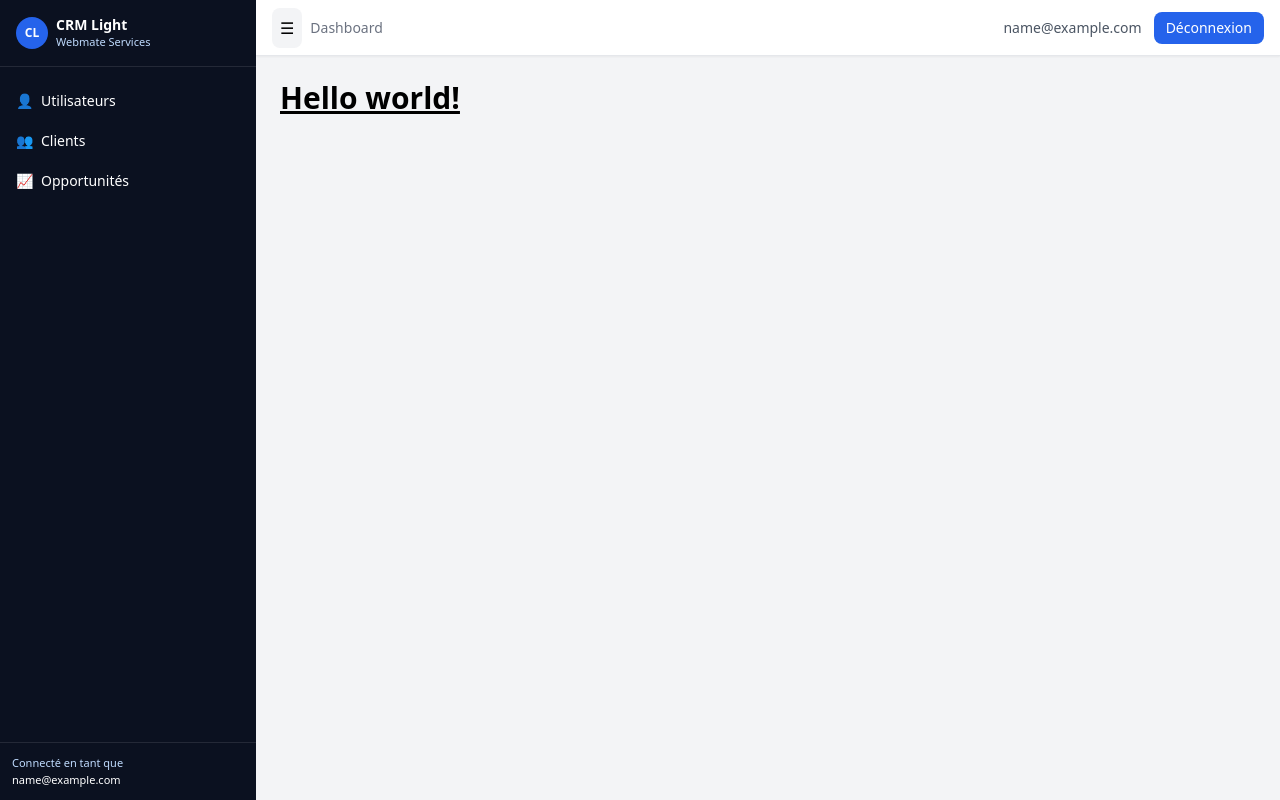
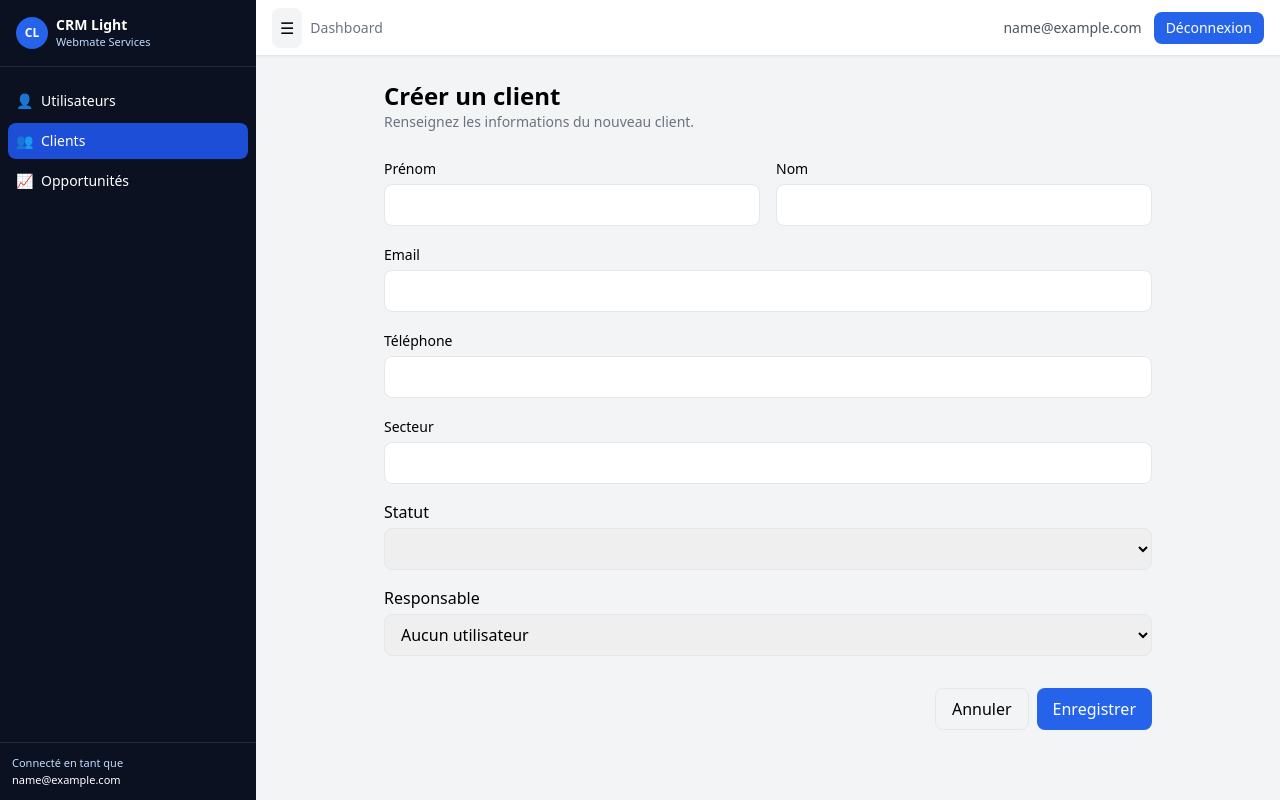
Before and after one commit to ya-pou/frontend-light-crm, an Angular app: page /customers/new in a window 1280 px wide. Before the commit this address led to /dashboard. Built offline with nearby package versions, Linux system fonts and the light colour scheme; sample sign-in values are in the browser's storage.

Commit message:
feat(customers): create manage form for customers

```diff
--- a/src/app/app.routes.ts
+++ b/src/app/app.routes.ts
@@ -36,7 +36,21 @@ export const routes: Routes = [
         loadComponent: () =>
           import('./features/customers/customers.component').then((c) => c.CustomersComponent),
       },
-      { path: '', redirectTo: 'dashboard', pathMatch: 'full' },
+      {
+        path: 'customers/new',
+        loadComponent: () =>
+          import('./features/customers/customer-form.component').then(
+            (c) => c.CustomerFormComponent
+          ),
+      },
+      {
+        path: 'customers/:id',
+        loadComponent: () =>
+          import('./features/customers/customer-form.component').then(
+            (c) => c.CustomerFormComponent
+          ),
+      },
+      { path: '', redirectTo: '', pathMatch: 'full' },
     ],
   },
 
--- /dev/null
+++ b/src/app/features/customers/customer-form.component.html
@@ -0,0 +1,88 @@
+<div class="max-w-3xl mx-auto space-y-6">
+  <div>
+    <!-- Title -->
+    @if (mode() === 'create') {
+    <h1 class="text-2xl font-semibold">Créer un client</h1>
+    <p class="text-gray-500 text-sm">Renseignez les informations du nouveau client.</p>
+    }
+    @else if (mode() === 'edit') {
+    <h1 class="text-2xl font-semibold">Modifier le client</h1>
+    <p class="text-gray-500 text-sm">Mettre à jour les informations de {{ `${customer()?.lastName} ${customer()?.name}`
+      }}</p>
+    }
+    @else {
+    <h1 class="text-2xl font-semibold">Client</h1>
+    <p class="text-gray-500 text-sm">Informations de {{ `${customer()?.lastName} ${customer()?.name}`}}.</p>
+    }
+  </div>
+
+  @if (loading()) {
+  <div class="text-gray-500">Chargement...</div>
+  }
+
+  @if (error()) {
+  <div class="text-red-500">{{ error() }}</div>
+  }
+
+  <form [formGroup]="form" (ngSubmit)="onSubmit()" class="space-y-4">
+    <!-- Nom -->
+    <div class="grid sm:grid-cols-2 gap-4">
+      <div>
+        <label class="text-sm font-medium">Prénom</label>
+        <input type="text" formControlName="name" class="w-full mt-1 px-3 py-2 border rounded-lg" />
+      </div>
+
+      <div>
+        <label class="text-sm font-medium">Nom</label>
+        <input type="text" formControlName="lastName" class="w-full mt-1 px-3 py-2 border rounded-lg" />
+      </div>
+    </div>
+
+    <!-- Email -->
+    <div>
+      <label class="text-sm font-medium">Email</label>
+      <input type="email" formControlName="email" class="w-full mt-1 px-3 py-2 border rounded-lg" />
+    </div>
+
+    <div>
+      <label class="text-sm font-medium">Téléphone</label>
+      <input type="tel" formControlName="telephone" class="w-full mt-1 px-3 py-2 border rounded-lg" />
+    </div>
+
+    <div>
+      <label class="text-sm font-medium">Secteur</label>
+      <input type="text" formControlName="sector" class="w-full mt-1 px-3 py-2 border rounded-lg" />
+    </div>
+
+    <div>
+      <label for="text-sm font-medium">Statut</label>
+      <select formControlName="status" class="w-full mt-1 px-3 py-2 border rounded-lg">
+        <option value="active">Actif</option>
+        <option value="inactive">Inactif</option>
+      </select>
+    </div>
+
+    <div>
+      <label for="userId">Responsable</label>
+      <select id="userId" formControlName="userId" class="w-full mt-1 px-3 py-2 border rounded-lg">
+        <option [value]="null">Aucun utilisateur</option>
+        @for(u of users(); track u.id) {
+        <option [value]="u.id">{{`${u.lastName} ${u.name}`}}</option>
+        }
+      </select>
+    </div>
+    <!-- Buttons -->
+    <div class="flex justify-end gap-2 pt-4">
+
+      <button type="button" class="px-4 py-2 rounded-lg border" (click)="onCancel()">
+        Annuler
+      </button>
+
+      @if (mode() !== 'view') {
+      <button type="submit" class="px-4 py-2 rounded-lg bg-brand-600 text-white hover:bg-brand-700 transition">
+        Enregistrer
+      </button>
+      }
+    </div>
+  </form>
+</div>
--- /dev/null
+++ b/src/app/features/customers/customer-form.component.ts
@@ -0,0 +1,144 @@
+import { Component, OnInit, signal } from '@angular/core';
+import { FormBuilder, FormGroup, ReactiveFormsModule, Validators } from '@angular/forms';
+import { UserListItem, UserRole } from '../../core/api/users.service';
+import { CustomerListItem, CustomersService } from '../../core/api/customers.service';
+import { ActivatedRoute, Route, Router } from '@angular/router';
+import { AuthService } from '../../core/auth/auth.service';
+
+@Component({
+  standalone: true,
+  selector: 'app-customer-form',
+  imports: [ReactiveFormsModule],
+  templateUrl: './customer-form.component.html',
+})
+export class CustomerFormComponent implements OnInit {
+  mode = signal<'create' | 'edit' | 'view'>('view');
+  customerId = signal<number | null>(null);
+  loading = signal(false);
+  error = signal<string>('');
+  customer = signal<CustomerListItem | null>(null);
+  users = signal<any[]>([]);
+  form!: FormGroup;
+  currentUser: any;
+
+  constructor(
+    private route: ActivatedRoute,
+    private router: Router,
+    private fb: FormBuilder,
+    private customerService: CustomersService,
+    private auth: AuthService
+  ) {}
+
+  ngOnInit() {
+    this.currentUser = this.auth.currentUser();
+    this.detectMode();
+
+    this.form = this.fb.group({
+      name: ['', Validators.required],
+      lastName: ['', Validators.required],
+      email: ['', [Validators.required, Validators.email]], //Todo validate email format
+      telephone: [''],
+      sector: [''],
+      status: [''],
+      userId: [null],
+    });
+  }
+
+  private detectMode() {
+    const { path } = this.route.snapshot.routeConfig!;
+    const id = this.route.snapshot.paramMap.get('id');
+    console.log(path);
+    if (path === 'customers/new') {
+      this.mode.set('create');
+      return;
+    }
+
+    if (path != 'new' && id) {
+      const numericId = Number(id);
+      if (!isNaN(numericId)) {
+        this.customerId.set(numericId);
+        this.loadCUstomer(numericId);
+        return;
+      }
+    }
+
+    this.error.set('URL invalide');
+  }
+
+  private setupModeWithPermissions(customer: CustomerListItem) {
+    const current = this.auth.currentUser();
+
+    // ADMIN → full edit
+    if (current.profil === UserRole.ADMIN) {
+      this.mode.set('edit');
+      return;
+    }
+
+    // MANAGER → peut modifier uniquement ses clients et les clients de ses utilisateurs
+    console.log(current.profil === UserRole.MANAGER);
+
+    if (current.profil === UserRole.MANAGER && customer.user?.id === current.sub) {
+      this.mode.set('edit');
+      return;
+    } else if (
+      //Modification de leur propre client
+      (current.profil === UserRole.USER || current.profil === UserRole.MANAGER) &&
+      customer.user?.id === current.sub
+    ) {
+      this.mode.set('edit');
+      return;
+    }
+
+    // USER → lecture seule
+    this.mode.set('view');
+    this.form.disable();
+  }
+
+  loadCUstomer(id: number) {
+    this.customerService.findOne(id).subscribe({
+      next: (data) => {
+        this.customer.set(data);
+        this.form.patchValue({
+          name: data.name,
+          lastName: data.lastName,
+          email: data.email,
+          telephone: data.telephone,
+          sector: data.sector,
+          status: data.status,
+          userId: data.user?.id ?? null,
+        });
+        this.setupModeWithPermissions(data);
+        this.loading.set(false);
+      },
+      error: (error) => {
+        this.loading.set(false);
+        console.log(error);
+      },
+    });
+  }
+
+  onCancel() {
+    this.router.navigate(['/customers']);
+  }
+
+  onSubmit() {
+    console.log(this.form.invalid);
+    if (this.form.invalid) return;
+
+    if (this.mode() === 'create') {
+      this.customerService.create(this.form.value).subscribe({
+        next: () => this.router.navigate(['/customers']),
+        error: (error) => {
+          console.log(error);
+        },
+      });
+    }
+
+    if (this.mode() === 'edit') {
+      this.customerService.update(this.customerId()!, this.form.value).subscribe({
+        next: () => this.router.navigate(['/customers']),
+        error: (error) => console.log(error),
+      });
+    }
+  }
+}
```
